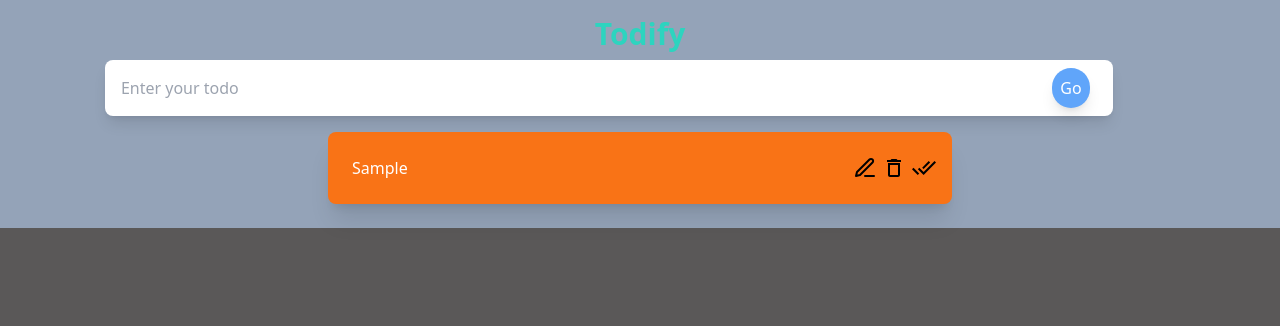
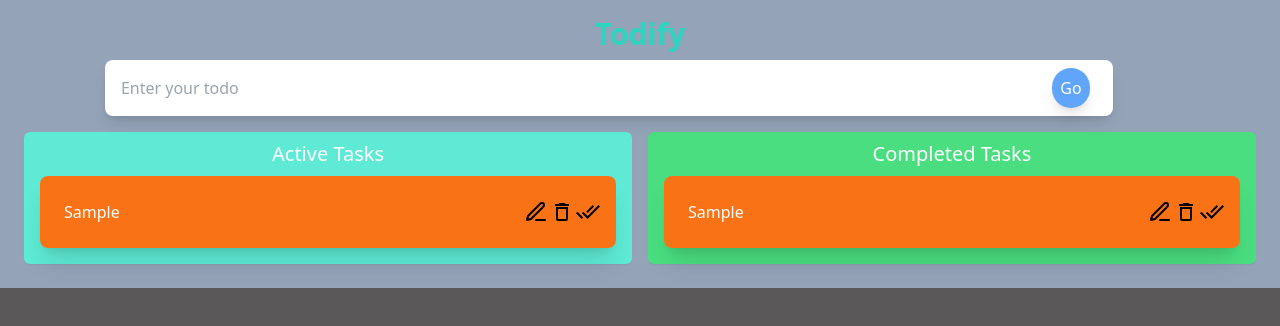
Before and after one commit to Mayurwagh98/todify, a React (Vite) app: page / in a window 1280 px wide. Both pictures are taken after typing "Sample" into the empty fields and a click on the button "Go". Shown: the top 326 px of the page. Built offline with nearby package versions, Linux system fonts and the light colour scheme.

Commit message:
Added: drag context, added: style

```diff
--- a/package.json
+++ b/package.json
@@ -10,7 +10,9 @@
     "preview": "vite preview"
   },
   "dependencies": {
+    "@types/react-beautiful-dnd": "^13.1.8",
     "react": "^18.3.1",
+    "react-beautiful-dnd": "^13.1.1",
     "react-dom": "^18.3.1",
     "react-icons": "^5.4.0"
   },
--- a/src/App.tsx
+++ b/src/App.tsx
@@ -3,10 +3,11 @@ import "./App.css";
 import InputField from "./Components/InputField";
 import { Todo } from "./models/models";
 import TodoList from "./Components/TodoList";
+import { DragDropContext } from "react-beautiful-dnd";
 
 const App: React.FC = () => {
   const [todo, setTodo] = useState<string>("");
-  const [todos, setTodos] = useState<Array<Todo>>([]);
+  const [todos, setTodos] = useState<Todo[]>([]);
 
   const handleAddTodo = (e: React.FormEvent) => {
     e.preventDefault();
@@ -16,13 +17,19 @@ const App: React.FC = () => {
     }
   };
   return (
+    <DragDropContext onDragEnd={() => {}}>
       <div className="bg-slate-400 w-full h-full p-4">
         <h1 className="text-teal-400 text-3xl font-bold text-center mb-2">
           Todify
         </h1>
-      <InputField todo={todo} setTodo={setTodo} handleAddTodo={handleAddTodo} />
+        <InputField
+          todo={todo}
+          setTodo={setTodo}
+          handleAddTodo={handleAddTodo}
+        />
         <TodoList todos={todos} setTodos={setTodos} />
       </div>
+    </DragDropContext>
   );
 };
 
--- a/src/Components/SingleTodo.tsx
+++ b/src/Components/SingleTodo.tsx
@@ -42,7 +42,7 @@ const SingleTodo = ({ todo, todos, setTodos }: props) => {
   };
 
   return (
-    <div className="w-1/2 m-2 p-2 rounded-lg bg-orange-500 flex justify-between items-center shadow-xl">
+    <div className="m-2 p-2 rounded-lg bg-orange-500 flex justify-between items-center shadow-xl">
       <div className="w-1/2">
         {edit ? (
           <form onSubmit={(e) => handleEdit(e, todo.id)}>
--- a/src/Components/TodoList.tsx
+++ b/src/Components/TodoList.tsx
@@ -8,7 +8,9 @@ interface TodosProps {
 
 const TodoList = ({ todos, setTodos }: TodosProps) => {
   return (
-    <div className="flex flex-col justify-center items-center mt-2">
+    <div className="flex justify-center items-center mt-2">
+      <div className="w-1/2 m-2 p-2 rounded-md bg-teal-300 shadow-sm">
+        <h2 className="text-center text-xl text-white">Active Tasks</h2>
         {todos?.map((todo) => (
           <SingleTodo
             todo={todo}
@@ -18,6 +20,18 @@ const TodoList = ({ todos, setTodos }: TodosProps) => {
           />
         ))}
       </div>
+      <div className="w-1/2 m-2 p-2 rounded-md bg-green-400 shadow-sm">
+        <h2 className="text-center text-xl text-white">Completed Tasks</h2>
+        {todos?.map((todo) => (
+          <SingleTodo
+            todo={todo}
+            key={todo.id}
+            todos={todos}
+            setTodos={setTodos}
+          />
+        ))}
+      </div>
+    </div>
   );
 };
 
```
Also changed, not shown: 1 other file (tests, documents, lock files or other folders). Lines whose indentation alone changed are shown as unchanged.
